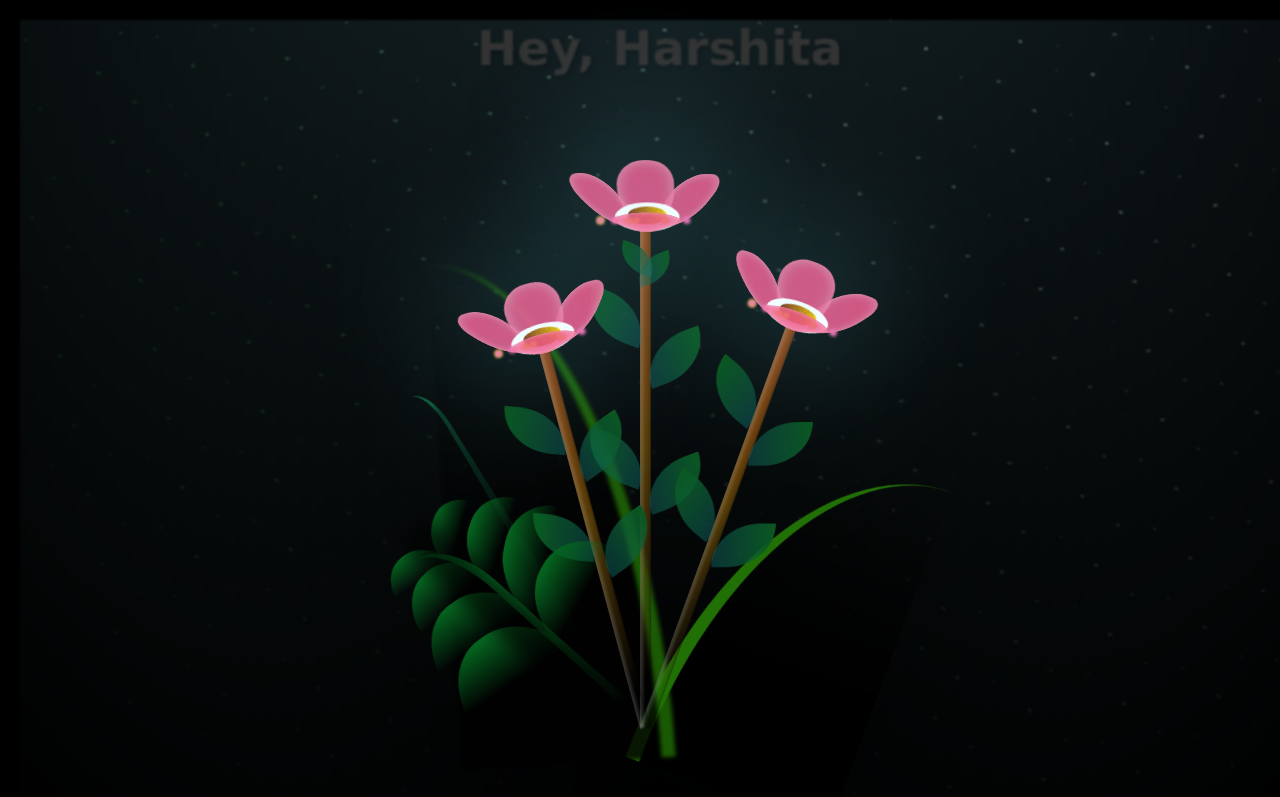
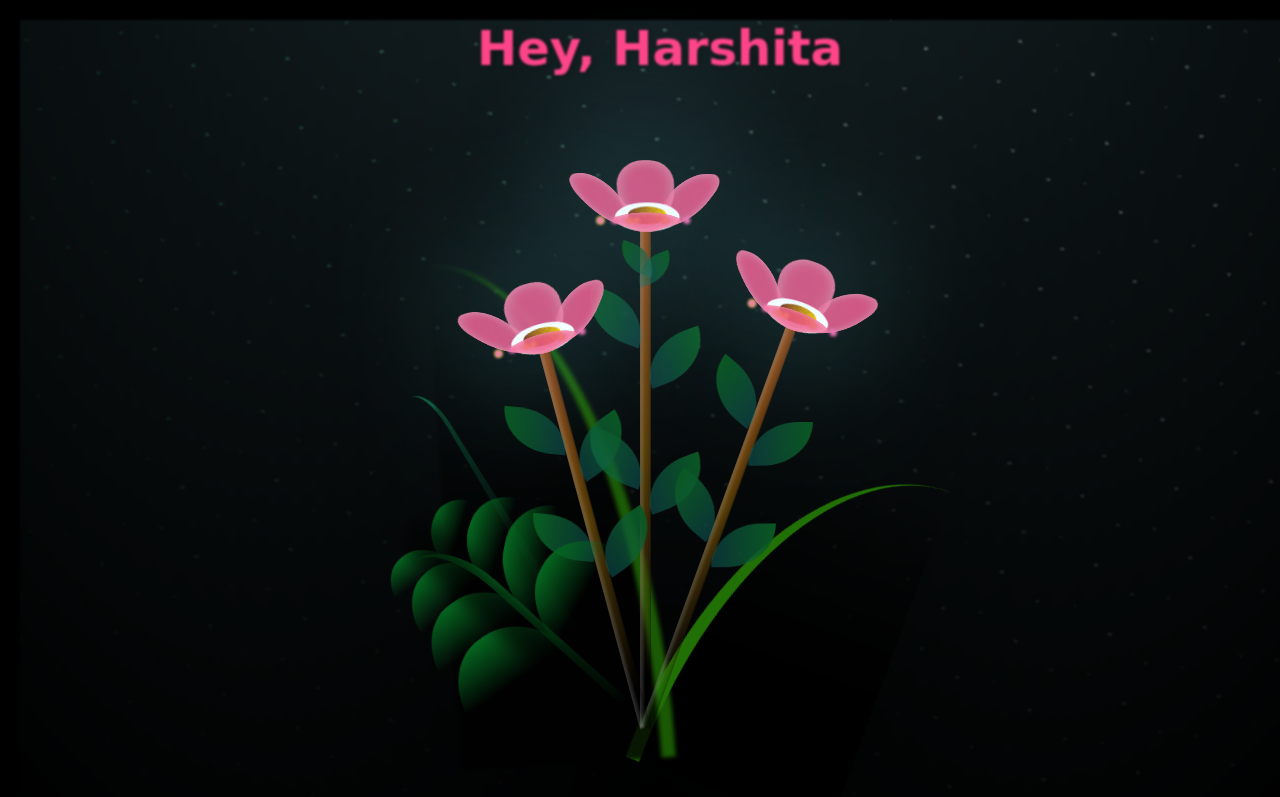
Before and after one commit to SHIVAMAMBAH/Harshita, a plain HTML site: page index.html in a window 1280 px wide. Drawn offline with Linux system fonts and the light colour scheme.

Commit message:
Update index.html

```diff
--- a/index.html
+++ b/index.html
@@ -25,7 +25,7 @@
   font-weight: bold;
   text-align: center;
   font-family: 'Brush Script MT', cursive;
-  color: #333;
+  color: #ff4488;
   margin: 20px;
   text-shadow: 2px 2px 4px rgba(0,0,0,0.2);">Hey, Harshita</div>
 
```
